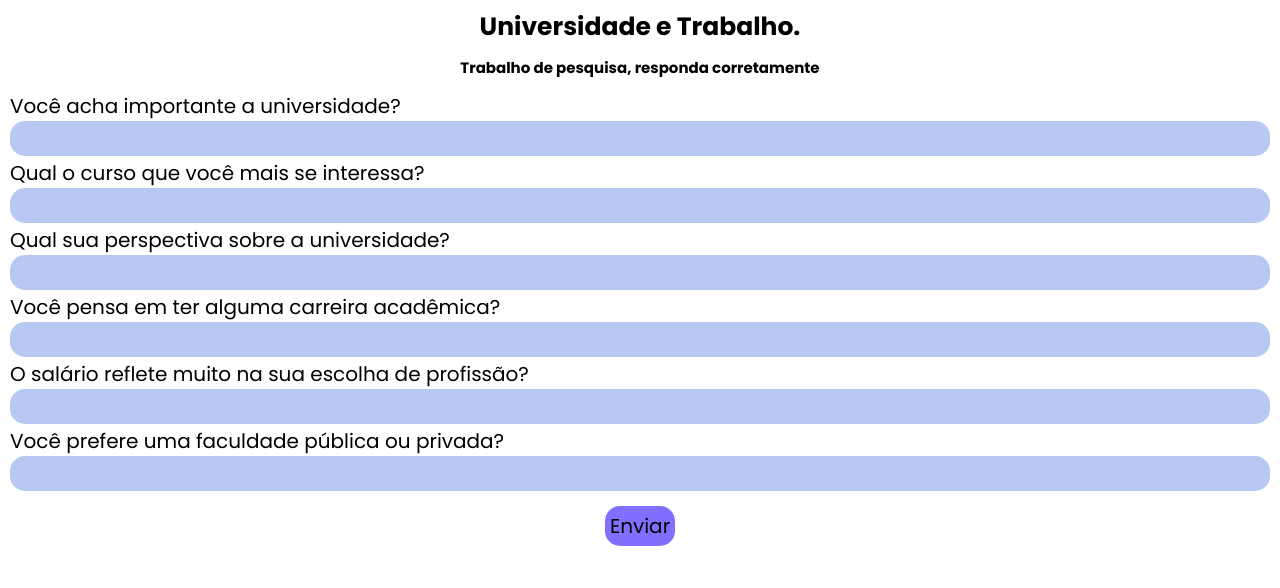
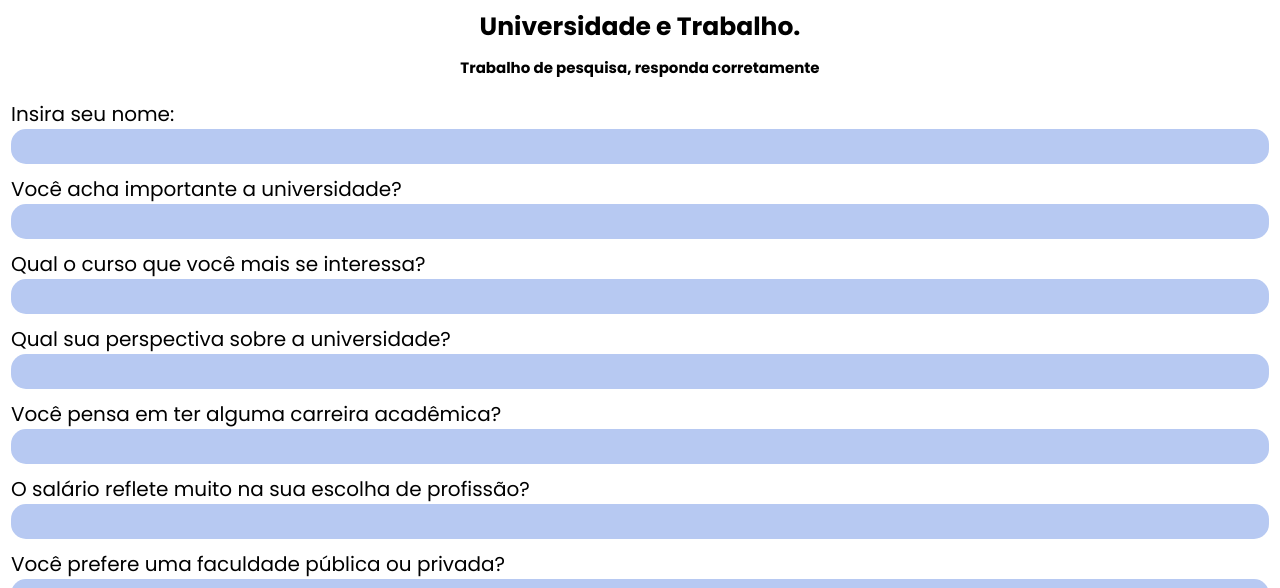
Before and after one commit to nico-cbr/escola-prj, a plain HTML site: page index.html in a window 1280 px wide. Shown: the part 58-646 px from the top of the page. Drawn offline with Linux system fonts and the light colour scheme.

Commit message:
Add files via upload

```diff
--- a/index.html
+++ b/index.html
@@ -21,6 +21,12 @@
         <br>
         <span>Trabalho de pesquisa, responda corretamente</span>
       </h2>
+
+      <div class="input-box">
+        <label for="pergunta">Insira seu nome:</label>
+        <input type="text" name="" id="nome" required>
+      </div>
+
         <div class="input-box">
           <label for="pergunta">Você acha importante a universidade?</label>
           <input type="text" name="" id="p1" required>
@@ -66,16 +72,19 @@
                 <a href="#">Ajuda</a>
             </li>
         </ul>
-        <p class="rodape_texto">Gostaria de expresar nossas sincera gratidão pela pesquisa que você conduziu sobre faculdades. Sua contribuição foi inestimavel, obrigado pelo comprometiment.</p>
+        <p class="rodape_texto">Gostaria de expresar nossas sincera gratidão pela pesquisa que você conduziu sobre faculdades. Sua contribuição foi inestimavel, obrigado pelo comprometimento.</p>
     </footer>
 
-<!-- CORES: https://colorhunt.co/palette/b9f3fcaee2ff93c6e7fedeff
+<!-- CORES:
+
+https://colorhunt.co/palette/b9f3fcaee2ff93c6e7fedeff
 
 #9376E0 Cor mais destacada
 #B9F3FC Cor mais clara
 #AEE2FF cor media
 #93C6E7 cor media mais escura
 #FEDEFF Cor diferente
+
 -->
 </body>
 </html>
--- a/style.css
+++ b/style.css
@@ -13,6 +13,7 @@
   --azul-escuro: #93C6E7;
   --rosa-leve: #B7C9F2;
   --Cor-destacada: #836FFF;
+  --azul-algodão: #40A2E3;
 }
 
 body {
@@ -22,7 +23,7 @@ body {
 header{
   height: 50px;
   font-size: 15pt;
-  background-color: #40A2E3;
+  background-color: var(--azul-algodão);
   display: flex;
   align-items: center;
   justify-content: space-around;
@@ -66,7 +67,7 @@ form{
   }
 
 .input-box{
-  margin: 2px 4px;
+  margin: 10px 5px;
 }
 
   label {
@@ -82,19 +83,19 @@ form{
     height: 35px;
 }
 
-    /* botao config */
+    /* botao configuração */
 
   .btn{
     background-color: var(--Cor-destacada);
+    width: 70%;
     border-radius: 15px;
     border-style: none;
     font-weight: 400;
-    padding: 5px;
-    margin: 15px auto;
+    padding: 10px;
+    margin: 25px auto;
     display: grid;
-    text-align: left;
     font-size: 20px;
-    transition: 90ms;
+    transition: 20ms;
   }
 
   .btn:hover {
@@ -103,22 +104,21 @@ form{
       border-style: none;
       font-weight: 400;
       padding: 5px;
-      margin: 15px auto;
+      margin: 25px auto;
       font-size: 20px;
       display: grid;
-      text-align: left;
+
   }
 
 .btn:active {
-  background-color: #40A2E3;
+  background-color: var(--azul-algodão);
     border-radius: 15px;
     border-style: none;
     font-weight: 400;
     padding: 5px;
-    margin: 15px auto;
+    margin: 25px auto;
     font-size: 15px;
     display: grid;
-    text-align: left;
 }
 
   /* Imagem */
@@ -154,9 +154,8 @@ form{
 
   .rodape .lista_link a{
     font-size: 18px;
-    color: #40A2E3;
+    color: var(--azul-algodão);
   }
-
 
   .rodape_lista a:hover{
   color: var(--azul-escuro);/* trocar cor */
```
